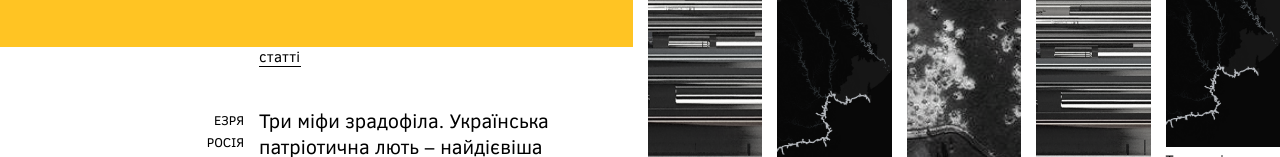
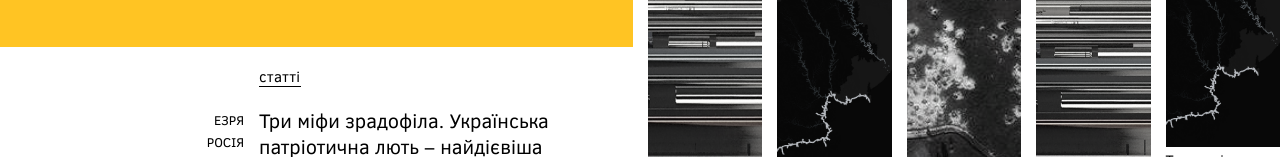
Before and after one commit to texty/texty-new-site, a plain HTML site: page index.html in a window 1280 px wide. Shown: the part 498-655 px from the top of the page. Drawn offline with Linux system fonts and the light colour scheme.

Commit message:
ще трохи

```diff
--- a/scss/components/main_page/_grid.scss
+++ b/scss/components/main_page/_grid.scss
@@ -21,6 +21,7 @@ main {
     display: grid;
     column-gap: $column_gap;
     grid-template-columns: repeat(5, 1fr);
+
     // TODO Прибрати більшість рядків нахуй
     grid-template-rows: 100px max-content 100px 60px max-content 50px max-content;
 
@@ -39,6 +40,10 @@ main {
     #articles-link {
       grid-column: 3/-1;
       grid-row: 4/5;
+
+      display: flex;
+
+      a { align-self: center;}
     }
 
     .article { grid-column: 2/6 }
```
Also changed, not shown: css/main_page.css, 1 other file.
